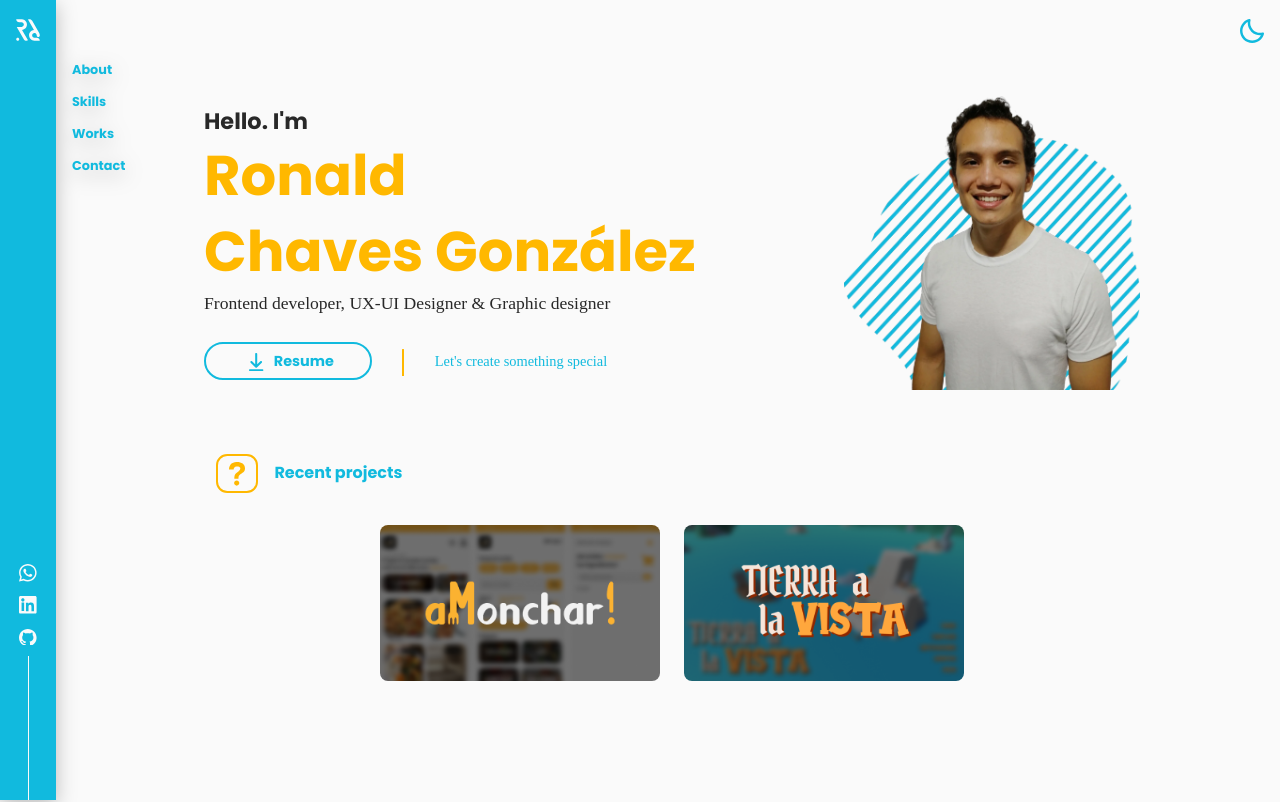
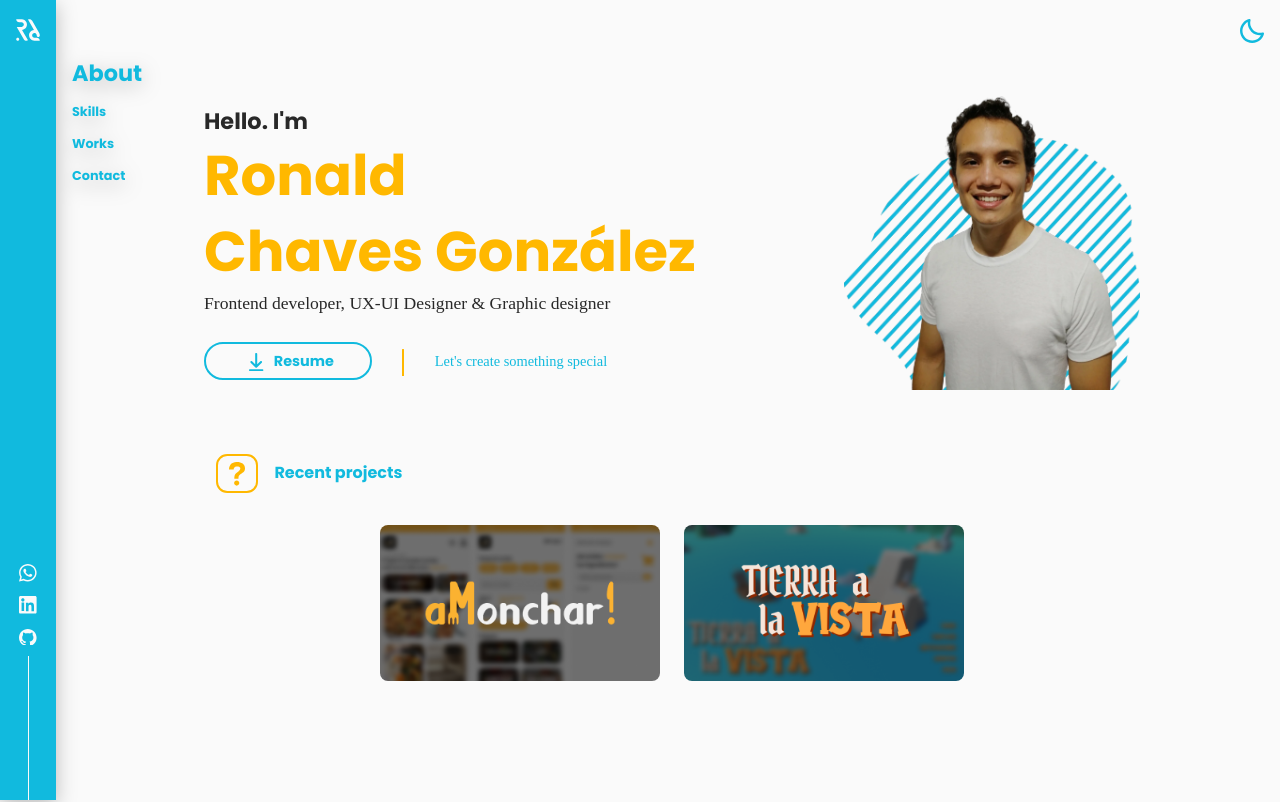
Before and after one commit to RGonzalez578/roodev_portfolio, an Angular app: page /about in a window 1280 px wide. Shown: the top 802 px of the page. Built offline with nearby package versions, Linux system fonts and the light colour scheme; a web font is replaced by a local one.

Commit message:
Nav options selected ready

```diff
--- a/src/app/components/about/about.component.ts
+++ b/src/app/components/about/about.component.ts
@@ -17,7 +17,9 @@ export class AboutComponent implements OnInit {
 
   constructor(private renderer: Renderer2) {  }
 
-  ngOnInit(): void {  }
+  ngOnInit(): void {
+    window.scroll(0, 0)
+  }
 
   toggleSection(): void{
 
--- a/src/app/components/contact/contact.component.ts
+++ b/src/app/components/contact/contact.component.ts
@@ -10,6 +10,7 @@ export class ContactComponent implements OnInit {
   constructor() { }
 
   ngOnInit(): void {
+    window.scroll(0, 0)
   }
 
 }
--- a/src/app/components/navbar/navbar.component.css
+++ b/src/app/components/navbar/navbar.component.css
@@ -73,7 +73,14 @@ nav{
 .nav-options li a:hover{
     font-size: 1.4em;
 }
-.nav-options li a:hover::after{
+.option-hover::after{
+    content: '';
+    display: none;
+    width: 60%;
+    height: 1.5px;
+    background-color: var(--light-blue);
+}
+.option-hover:hover::after{
     content: '';
     display: block;
     width: 60%;
--- a/src/app/components/navbar/navbar.component.html
+++ b/src/app/components/navbar/navbar.component.html
@@ -20,10 +20,10 @@
 
     <div class="container-nav-opt" #mobileMenu>
         <ul class="nav-options">
-            <li><a routerLink="/about">About</a></li>
-            <li><a routerLink="/skills">Skills</a></li>
-            <li><a routerLink="/works">Works</a></li>
-            <li><a routerLink="/contact">Contact</a></li>
+            <li><a class="option-hover" routerLink="/about" [ngStyle]="{'font-size': aboutSection ? '1.4em' : ''}" (click)="pointAbout()">About</a></li>
+            <li><a class="option-hover" routerLink="/skills" [ngStyle]="{'font-size': skillsSection ? '1.4em' : ''}" (click)="pointSkills()">Skills</a></li>
+            <li><a class="option-hover" routerLink="/works" [ngStyle]="{'font-size': worksSection ? '1.4em' : ''}" (click)="pointWorks()">Works</a></li>
+            <li><a class="option-hover" routerLink="/contact" [ngStyle]="{'font-size': contactSection ? '1.4em' : ''}" (click)="pointContact()">Contact</a></li>
         </ul>
         <hr>
         <ul class="nav-networks">
--- a/src/app/components/navbar/navbar.component.ts
+++ b/src/app/components/navbar/navbar.component.ts
@@ -12,6 +12,13 @@ export class NavbarComponent implements OnInit {
 
   mobileMenuShown: boolean = false
   darkMode: boolean = false
+
+  aboutSection: boolean = true
+  skillsSection: boolean = false
+  worksSection: boolean = false
+  contactSection: boolean = false
+
+
 
   constructor(private renderer: Renderer2) { }
 
@@ -59,4 +66,32 @@ export class NavbarComponent implements OnInit {
     }
   }
 
+  pointAbout(): void{
+    this.aboutSection = true
+    this.skillsSection = false
+    this.worksSection = false
+    this.contactSection = false
+  }
+
+  pointSkills(): void{
+    this.aboutSection = false
+    this.skillsSection = true
+    this.worksSection = false
+    this.contactSection = false
+  }
+
+  pointWorks(): void{
+    this.aboutSection = false
+    this.skillsSection = false
+    this.worksSection = true
+    this.contactSection = false
+  }
+
+  pointContact(): void{
+    this.aboutSection = false
+    this.skillsSection = false
+    this.worksSection = false
+    this.contactSection = true
+  }
+
 }
--- a/src/app/components/skills/skills.component.ts
+++ b/src/app/components/skills/skills.component.ts
@@ -10,6 +10,7 @@ export class SkillsComponent implements OnInit {
   constructor() { }
 
   ngOnInit(): void {
+    window.scroll(0, 0)
   }
 
 }
--- a/src/app/components/work-detail/work-detail.component.ts
+++ b/src/app/components/work-detail/work-detail.component.ts
@@ -19,6 +19,8 @@ export class WorkDetailComponent implements OnInit {
 
   ngOnInit(): void {
 
+    window.scroll(0, 0)
+
     //Get Id from router
     this.id = this.route.snapshot.paramMap.get('id')
 
--- a/src/app/components/works/works.component.ts
+++ b/src/app/components/works/works.component.ts
@@ -12,6 +12,8 @@ export class WorksComponent implements OnInit {
 
   constructor(private projectsJSONService: ProjectsFromJsonService) { }
 
-  ngOnInit(): void { }
+  ngOnInit(): void {
+    window.scroll(0, 0)
+  }
 
 }
--- a/src/styles.css
+++ b/src/styles.css
@@ -1,5 +1,6 @@
 /* You can add global styles to this file, and also import other style files */
 :root{
+    /*Colors*/
     --orange:#FFB800;
     --light-blue:#11BADE;
     --blue:#3755C8;
@@ -14,6 +15,9 @@
     --font-color-black:#282828;
     --font-color-orange:#FFB800;
     --font-color-blue:#11BADE;
+
+    /*After element width of nav-options*/
+    --width-after-element: block;
 }
 @font-face {
     font-family: Poppins-bold;
```
